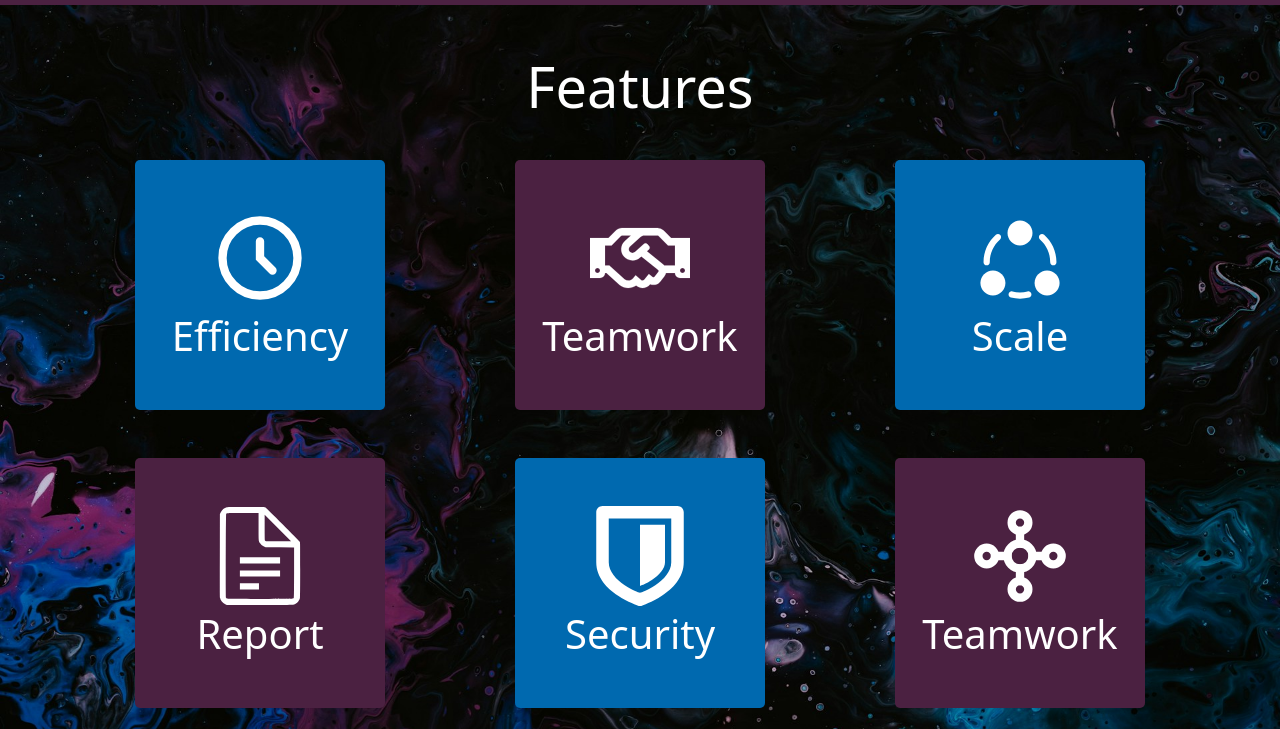
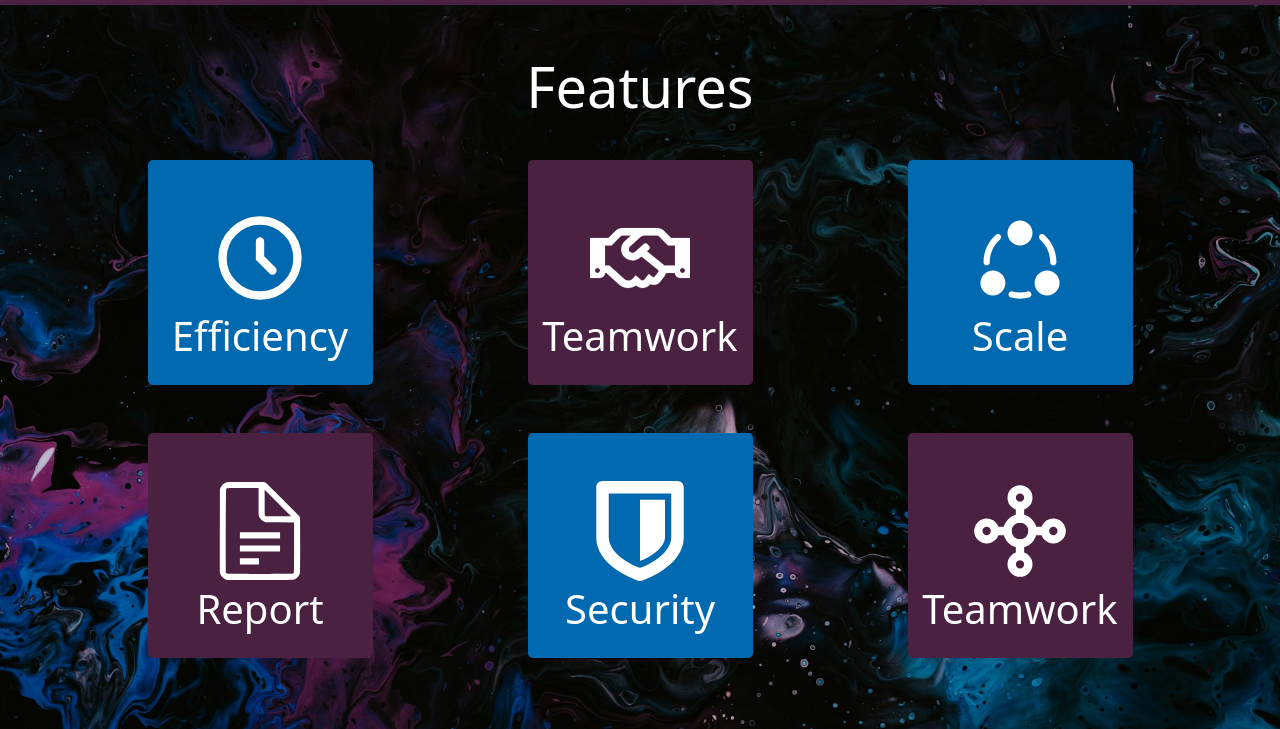
Before and after one commit to 27-Wisp/todoapp, a plain HTML site: page frontend/features.html in a window 1280 px wide. Shown: the part 71-800 px from the top of the page. Drawn offline with nearby package versions, Linux system fonts and the light colour scheme.

Commit message:
adjusted flip card size on Features page

```diff
--- a/frontend/css/styles.css
+++ b/frontend/css/styles.css
@@ -103,6 +103,7 @@ body {
     height: 66vh;
 }
 
+/* Login and sign up page */
 #loginForm a, #signupForm a {
     color:black;
     text-decoration: none;
@@ -111,6 +112,8 @@ body {
 #loginForm a:hover, #signupForm a:hover {
     text-decoration: underline;
 }
+
+/* Pricing page */
 
 ul.no-bullets {
   list-style-type: none; /* Remove bullets */
@@ -171,8 +174,8 @@ ul.no-bullets {
 /* FEATURE FLIP CARD */
 .flip-card {
   background-color: transparent;
-  width: 250px;
-  height: 250px;
+  width: 225px;
+  height: 225px;
   perspective: 1000px;  /* Remove this if you don't want the 3D effect */
   margin:auto;
 }
--- a/frontend/features.html
+++ b/frontend/features.html
@@ -54,7 +54,7 @@
         <div class="container">
             <h1 class="display-4 text-center pb-3 text-white">Features</h1>
 
-            <div class="row row-cols-1 row-cols-sm-2 row-cols-lg-3 pt-3">
+            <div class="row row-cols-1 row-cols-sm-2 row-cols-md-3 pt-3">
 
                 <!-- Feature Flip Card #1: Efficiency -->
                 <div class="col flex-col pb-5">
```
Also changed, not shown: frontend/images/hamburger2.svg (deleted).
